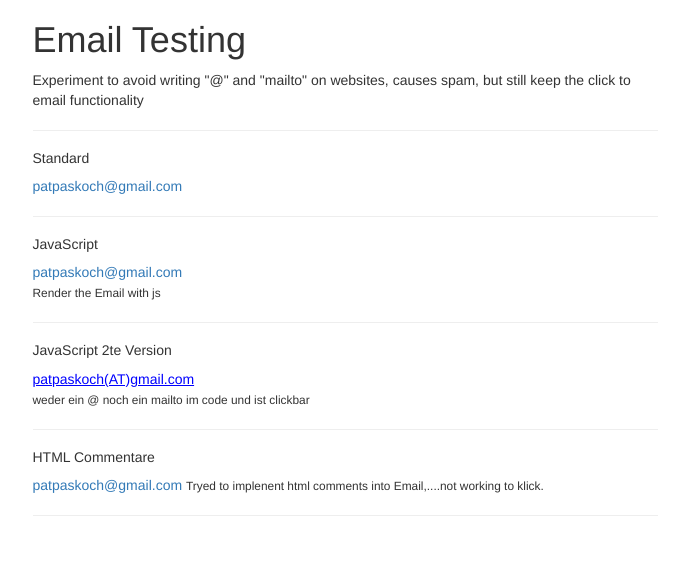
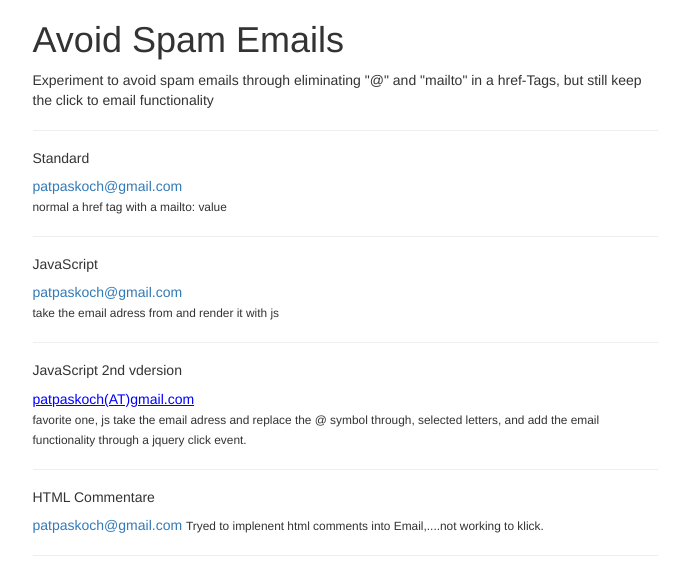
Before and after one commit to patpaskoch/AvoidSpamEmail, a plain HTML site: page index.html in a window 1280 px wide. Shown: the whole page, without its empty margins (295-984 px from the left). Drawn offline with nearby package versions, Linux system fonts and the light colour scheme.

Commit message:
transleted from german to english

```diff
--- a/index.html
+++ b/index.html
@@ -16,22 +16,24 @@
 	<div class="container"></div>
 		<div class="row">
 			<div class="col-md-6 col-md-offset-3">
-				<h1>Email Testing</h1>
-				<p>Experiment to avoid writing "@" and "mailto" on websites, causes spam, but still keep the click to email functionality</p>
+				<h1>Avoid Spam Emails</h1>
+				<p>Experiment to avoid spam emails through eliminating "@" and "mailto" in a href-Tags, but still keep the click to email functionality</p>
 				<hr>
 				<h5>Standard</h5>
 				<a href="mailto:patpaskoch@gmail.com">patpaskoch@gmail.com</a>
+				<p><small>normal a href tag with a mailto: value</small></p>
 				<hr>
 
 				<h5>JavaScript</h5>
 				<div class="elecLet">patpaskoch@gmail.com</div>
-				<p><small>Render the Email with js</small></p>
+				<p><small>take the email adress from and render it with js</small></p>
 				<hr>
 
 
-				<h5>JavaScript 2te Version </h5>
+				<h5>JavaScript 2nd vdersion </h5>
 				<div class="forYou">patpaskoch@gmail.com</div>
-				<p><small>weder ein @ noch ein mailto im code und ist clickbar</small></p>
+				<p><small>favorite one, js take the email adress and replace the @ symbol through,
+				selected letters, and add the email functionality through a jquery click event.</small></p>
 				<hr>
 
 				<h5>HTML Commentare</h5>
@@ -40,7 +42,6 @@
 				<hr>
 			</div>
 		</div>
-
 	</div>
 
 
```
